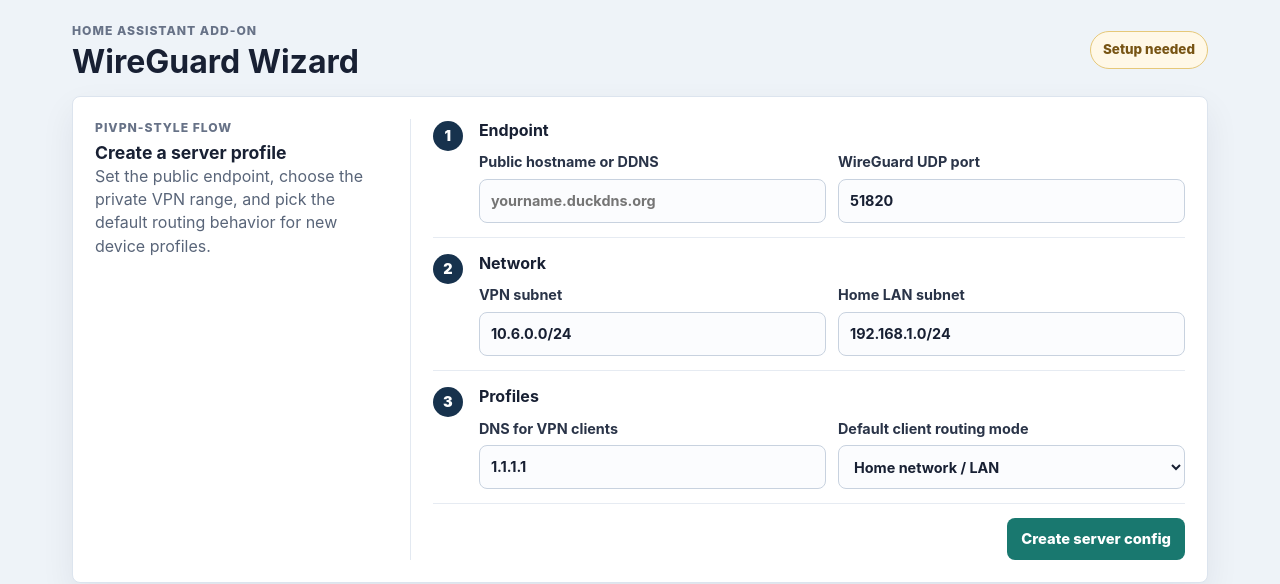
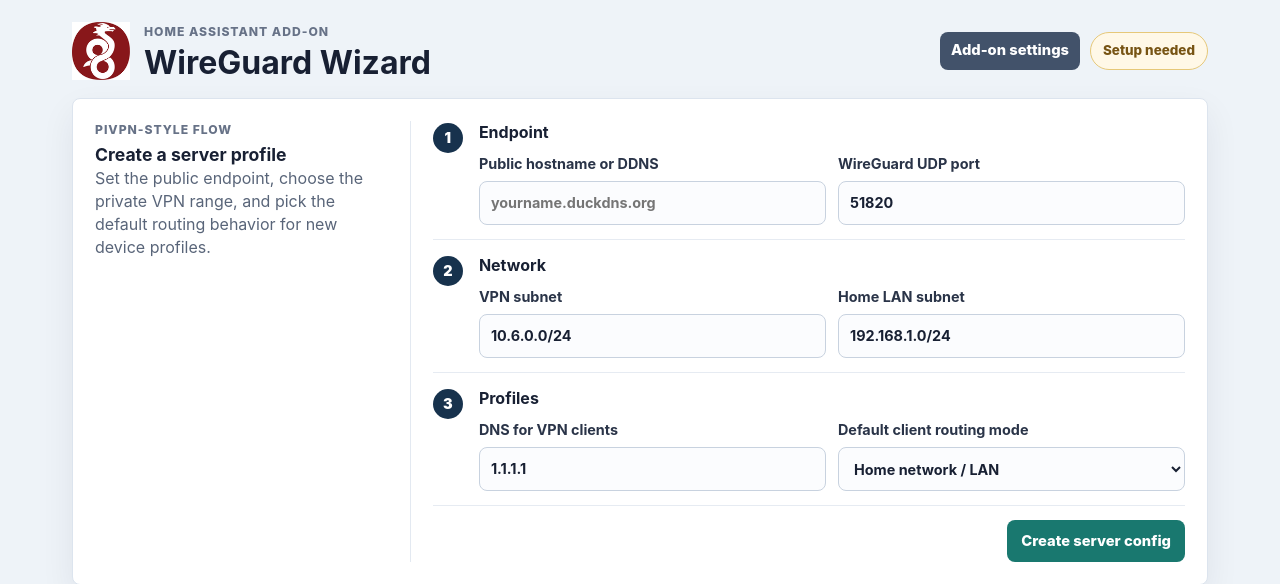
Before and after one commit to visionmill/addon-wireguard-manager, a Flask app: template app/templates/index.html in a window 1280 px wide. Shown: the top 584 px of the page. Run offline with Flask 3, Linux system fonts and the light colour scheme; the template is opened without the code that fills it, so the values that code supplies are empty.

Commit message:
Refine branding and add settings shortcut

```diff
--- a/app/static/style.css
+++ b/app/static/style.css
@@ -26,6 +26,27 @@ body {
   gap: 16px;
   justify-content: space-between;
   margin-bottom: 18px;
+}
+
+.brand {
+  align-items: center;
+  display: flex;
+  gap: 14px;
+  min-width: 0;
+}
+
+.brand-logo {
+  display: block;
+  flex: 0 0 auto;
+  height: 58px;
+  width: 58px;
+}
+
+.topbar-actions {
+  align-items: center;
+  display: flex;
+  flex: 0 0 auto;
+  gap: 10px;
 }
 
 h1,
@@ -228,6 +249,11 @@ button:hover,
 
 button.secondary {
   background: #42526a;
+}
+
+button.compact {
+  min-height: 36px;
+  padding: 8px 11px;
 }
 
 button.secondary:hover {
@@ -487,6 +513,15 @@ pre {
     flex-direction: column;
   }
 
+  .topbar-actions {
+    align-items: stretch;
+    width: 100%;
+  }
+
+  .topbar-actions button {
+    flex: 1 1 auto;
+  }
+
   .fields.two,
   .inline-form {
     grid-template-columns: 1fr;
--- a/app/templates/index.html
+++ b/app/templates/index.html
@@ -9,13 +9,19 @@
 <body>
   <main class="shell">
     <header class="topbar">
+      <div class="brand">
+        <img src="{{ app_url('static', filename='wireguard-symbol.png') }}" alt="WireGuard" class="brand-logo">
         <div>
           <p class="eyebrow">Home Assistant add-on</p>
           <h1>WireGuard Wizard</h1>
         </div>
+      </div>
+      <div class="topbar-actions">
+        <button type="button" class="secondary compact" id="addon-settings">Add-on settings</button>
         <span class="status-pill {% if state.server %}ready{% else %}pending{% endif %}">
           {% if state.server %}Configured{% else %}Setup needed{% endif %}
         </span>
+      </div>
     </header>
 
     {% with messages = get_flashed_messages(with_categories=true) %}
@@ -205,6 +211,17 @@
     {% endif %}
   </main>
   <script>
+    document.getElementById('addon-settings')?.addEventListener('click', () => {
+      const parts = window.location.pathname.split('/').filter(Boolean);
+      const appIndex = parts.indexOf('app');
+      const addonId = appIndex >= 0 ? parts[appIndex + 1] : null;
+      if (addonId) {
+        window.top.location.href = `${window.location.origin}/hassio/addon/${addonId}/config`;
+        return;
+      }
+      window.history.back();
+    });
+
     document.querySelectorAll('.copy-config').forEach((button) => {
       button.addEventListener('click', async () => {
         const target = document.getElementById(button.dataset.copyTarget);
--- a/config.yaml
+++ b/config.yaml
@@ -1,5 +1,5 @@
 name: "WireGuard Wizard"
-version: "0.1.5"
+version: "0.1.6"
 slug: "wireguard_wizard"
 description: "PiVPN-style WireGuard setup wizard for Home Assistant OS"
 url: "https://github.com/visionmill/addon-wireguard-manager"
```
Also changed, not shown: CHANGELOG.md, app/static/wireguard-symbol.png (added), icon.png, logo.png. Lines whose indentation alone changed are shown as unchanged.
